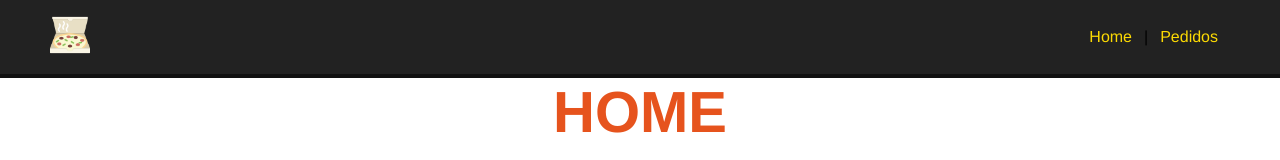
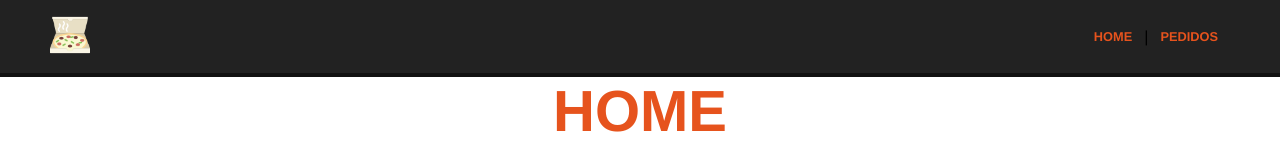
Before and after one commit to hsenadasilva132/Vue_Pizzaria, a Vue app in the folder vue_pizzaria/: page / in a window 1280 px wide. Shown: the top 160 px of the page. Built offline with nearby package versions, Linux system fonts and the light colour scheme.

Commit message:
Update Navbar.vue
Alteração da cor e classes da NavBar

```diff
--- a/vue_pizzaria/src/components/Navbar.vue
+++ b/vue_pizzaria/src/components/Navbar.vue
@@ -4,8 +4,8 @@
         <router-link to="/" id="logo-url"> <!--to definido com barra para indicar que ao clicar no logo vai direcionar para o home-->
             <img :src="logo" :alt="alt">
         </router-link>
-           <router-link to="/">Home</router-link> |
-           <router-link to="/Pedidos">Pedidos</router-link>
+           <router-link to="/" class="options-nav">HOME</router-link> |
+           <router-link to="/Pedidos" class="options-nav">PEDIDOS</router-link>
       </nav>
     </div>
 </template>
@@ -38,7 +38,9 @@ export default {
    }
 
    nav a {
-    color: #FCDA03;
+    color: #E6531D;
+    font-size: 0.8em;
+    font-weight: 700;
     text-decoration: none;
     margin: 12px;
     transition: .5s;
```
